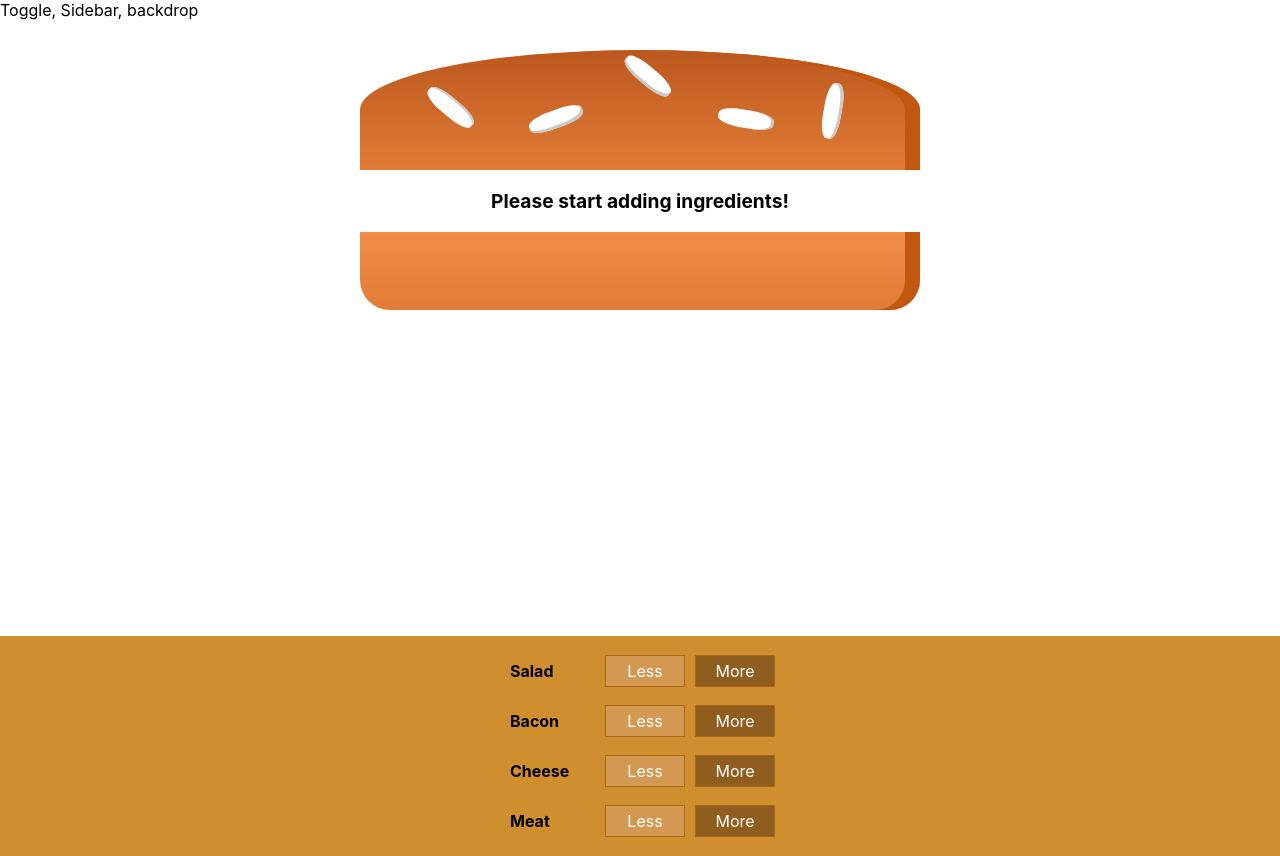
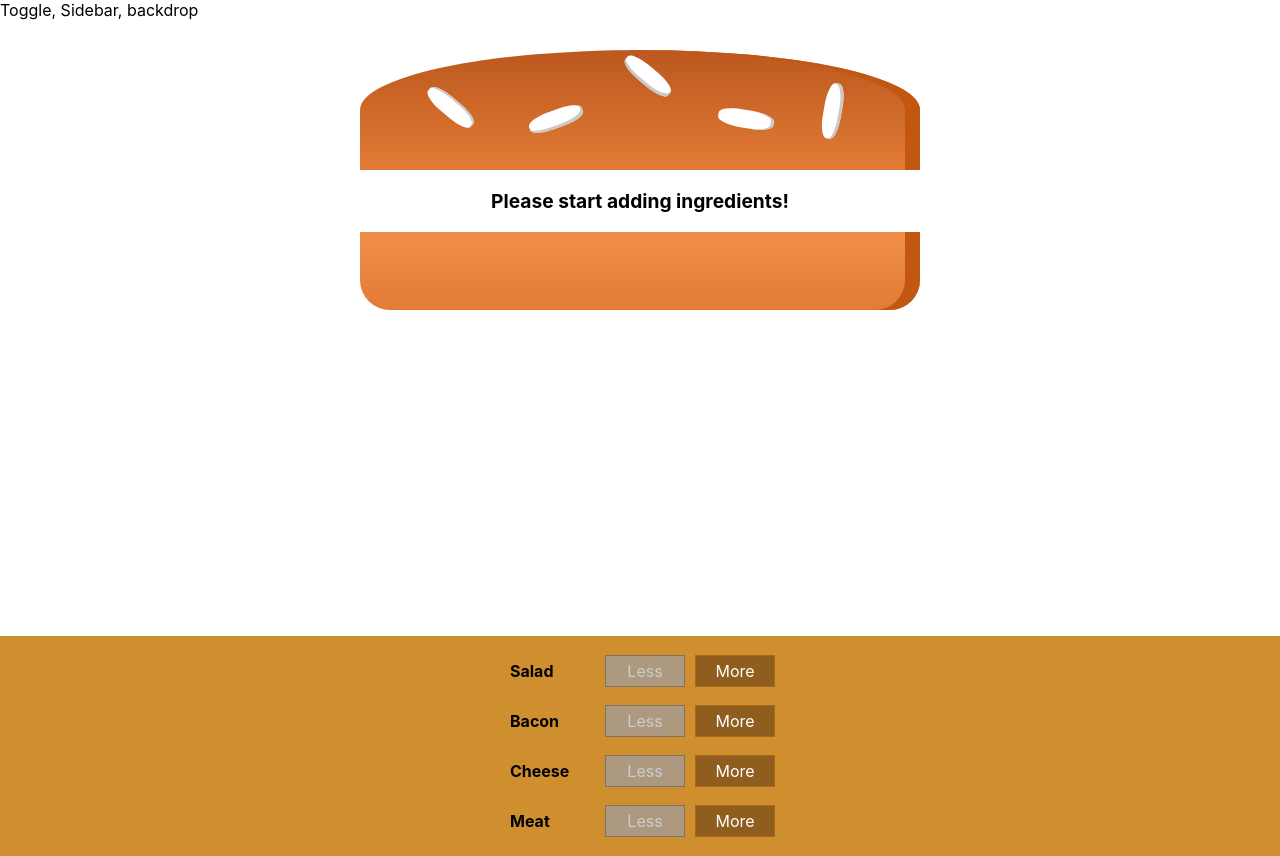
Before and after one commit to aronbergman/burger-builder, a React (Create React App) app: page / in a window 1280 px wide. Built offline with nearby package versions, Linux system fonts and the light colour scheme.

Commit message:
Removing Ingredients Safely

```diff
--- a/src/components/Burger/BuildControls/BuildControl/BuildControl.jsx
+++ b/src/components/Burger/BuildControls/BuildControl/BuildControl.jsx
@@ -8,12 +8,11 @@
             <button
                 className={classes.Less}
                 onClick={props.remove}
-            >Less
+                disabled={props.disabled}>Less
             </button>
             <button
                 className={classes.More}
-                onClick={props.added}
-            >More
+                onClick={props.added}>More
             </button>
         </div>
     )
--- a/src/components/Burger/BuildControls/BuildControls.jsx
+++ b/src/components/Burger/BuildControls/BuildControls.jsx
@@ -17,6 +17,7 @@
                     return <BuildControl
                         added={() => props.ingridientAdded(ctrl.type)}
                         remove={() => props.ingridientRemoved(ctrl.type)}
+                        disabled={props.disabled[ctrl.type]}
                         key={ctrl.type}
                         label={ctrl.label}
                         type={ctrl.type}
--- a/src/containers/BurgerBuilder/BurgerBuilder.jsx
+++ b/src/containers/BurgerBuilder/BurgerBuilder.jsx
@@ -41,6 +41,7 @@
 
     removeIngridientHandler = type => {
         const oldCount = this.state.ingridients[type];
+        if (oldCount <= 0) return;
         const updatedCount = oldCount - 1;
         const updatedIngredients = {...this.state.ingridients};
         updatedIngredients[type] = updatedCount;
@@ -54,12 +55,21 @@
     };
 
     render() {
+        const disabledInfo = {
+            ...this.state.ingridients
+        };
+
+        for (let key in disabledInfo) {
+            disabledInfo[key] = disabledInfo[key] <= 0
+        }
+
         return (
             <Aux>
                 <Burger ingridients={this.state.ingridients}/>
                 <BuildControls
                     ingridientAdded={this.addIngridientHandler}
                     ingridientRemoved={this.removeIngridientHandler}
+                    disabled={disabledInfo}
                 />
             </Aux>
         );
```
